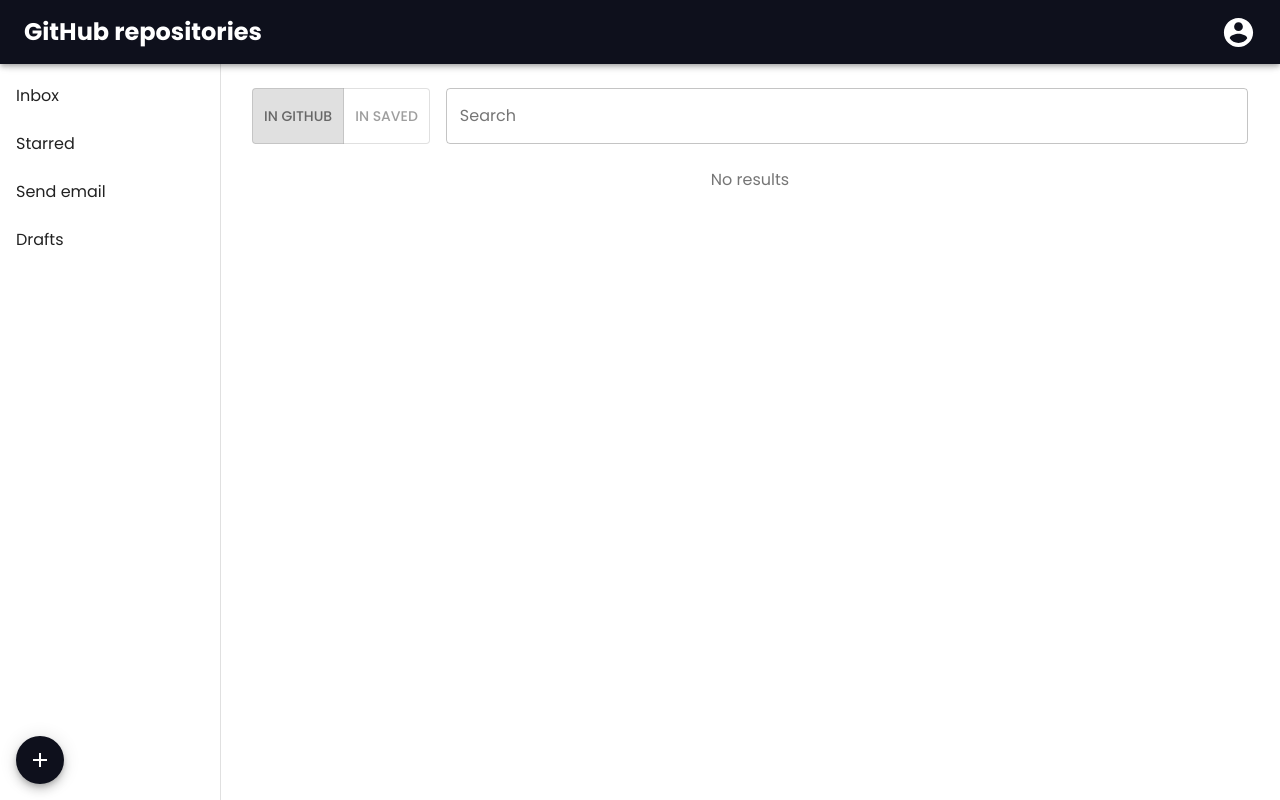
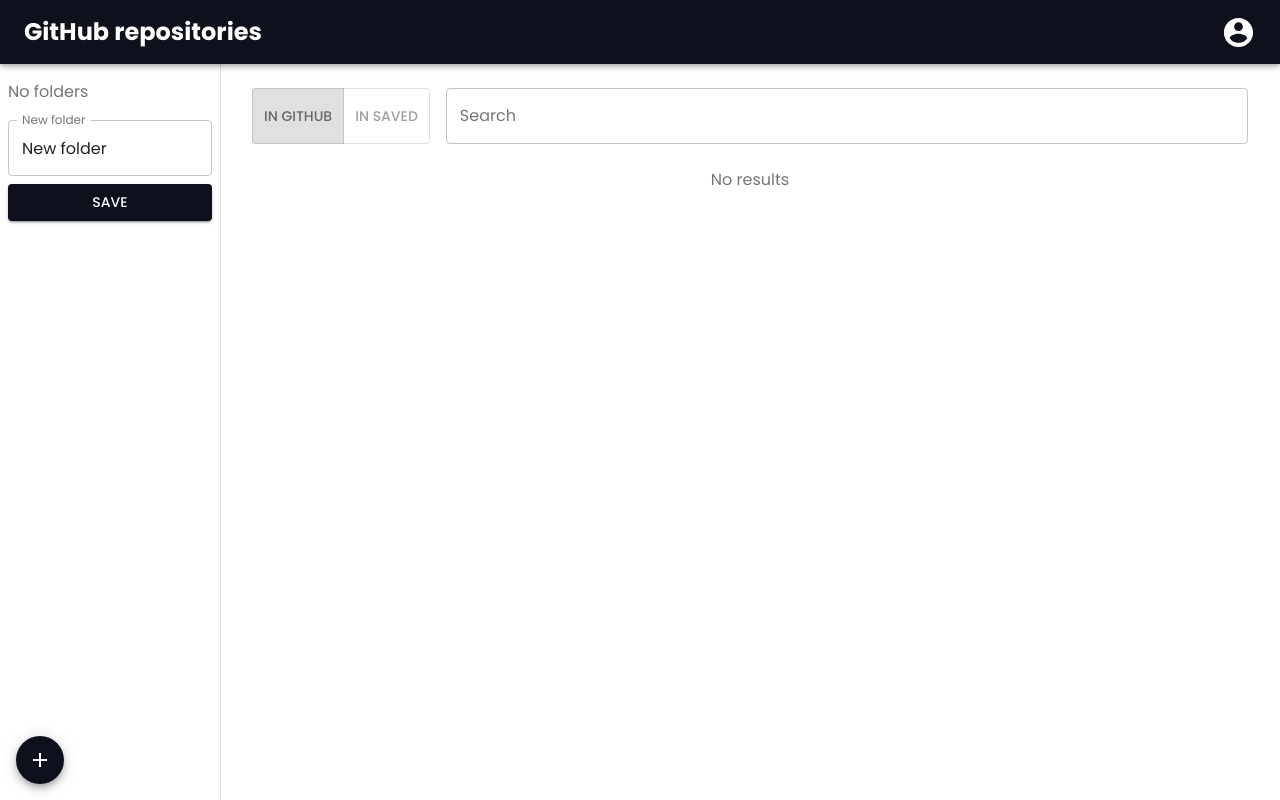
Before and after one commit to wolak041/repositories-lookup, a React (Create React App) app: page / in a window 1280 px wide. Both pictures are taken after a click on the button 40 px from the left and 760 px from the top of the page. Built offline with nearby package versions, Linux system fonts and the light colour scheme.

Commit message:
Add posibility to create folder, use context for saving and displaying

```diff
--- a/src/components/MainLayout/LeftMenu.jsx
+++ b/src/components/MainLayout/LeftMenu.jsx
@@ -1,7 +1,19 @@
 import PropTypes from 'prop-types';
 import { makeStyles } from '@material-ui/core/styles';
-import { Drawer, Fab, List, ListItem, ListItemText, Toolbar } from '@material-ui/core';
+import {
+  Button,
+  Drawer,
+  Fab,
+  List,
+  ListItem,
+  ListItemText,
+  TextField,
+  Toolbar,
+  Typography,
+} from '@material-ui/core';
 import Add from '@material-ui/icons/Add';
+import { useContext, useState } from 'react';
+import { FoldersContext } from '../../contexts/FoldersContext';
 
 const useStyles = makeStyles((theme) => ({
   drawerPaper: {
@@ -15,10 +27,36 @@ const useStyles = makeStyles((theme) => ({
     bottom: 0,
     margin: theme.spacing(2),
   },
+  emptyText: {
+    padding: theme.spacing(1),
+  },
+  newFolder: {
+    display: 'flex',
+    flexDirection: 'column',
+    margin: theme.spacing(1),
+    '& > :first-child': {
+      marginBottom: theme.spacing(1),
+    },
+  },
 }));
 
 const LeftMenu = (props) => {
   const styles = useStyles();
+
+  const [newFolderName, setNewFolderName] = useState(null);
+
+  const { folders, setFolder, setCurrentFolder } = useContext(FoldersContext);
+  const [error, setError] = useState(false);
+
+  const folderNames = Object.keys(folders);
+  const createNewFolder = () => {
+    const isAlreadyCreated = folderNames?.some((name) => name === newFolderName);
+
+    if (!isAlreadyCreated) {
+      setFolder((prev) => ({ ...prev, [newFolderName]: {} }));
+      setNewFolderName(null);
+    } else setError(true);
+  };
 
   return (
     <Drawer
@@ -31,14 +69,40 @@ const LeftMenu = (props) => {
       <Toolbar />
       <div className={styles.drawerContainer}>
         <List>
-          {['Inbox', 'Starred', 'Send email', 'Drafts'].map((text, index) => (
-            <ListItem button key={text}>
-              <ListItemText primary={text} />
-            </ListItem>
-          ))}
+          {folderNames.length > 0 ? (
+            folderNames.map((name, index) => (
+              <ListItem button key={name} onClick={() => setCurrentFolder(name)}>
+                <ListItemText primary={name} />
+              </ListItem>
+            ))
+          ) : (
+            <Typography color="textSecondary" className={styles.emptyText}>
+              No folders
+            </Typography>
+          )}
+          {newFolderName && (
+            <div className={styles.newFolder}>
+              <TextField
+                label="New folder"
+                variant="outlined"
+                value={newFolderName}
+                onChange={(e) => setNewFolderName(e.target.value)}
+                className={styles.searchInput}
+                error={error}
+              />
+              <Button variant="contained" color="primary" onClick={createNewFolder}>
+                Save
+              </Button>
+            </div>
+          )}
         </List>
       </div>
-      <Fab color="primary" size="medium" className={styles.addButton}>
+      <Fab
+        color="primary"
+        size="medium"
+        onClick={() => setNewFolderName('New folder')}
+        className={styles.addButton}
+      >
         <Add />
       </Fab>
     </Drawer>
```
